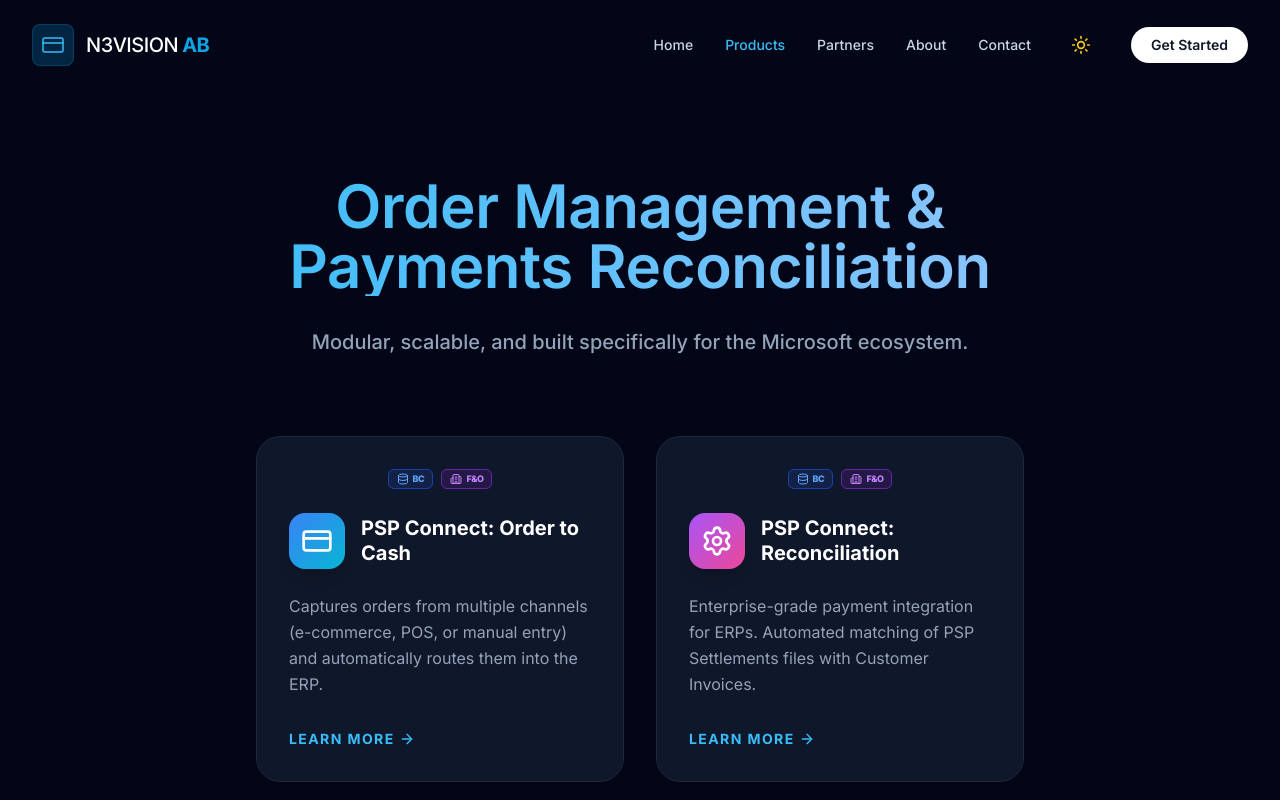
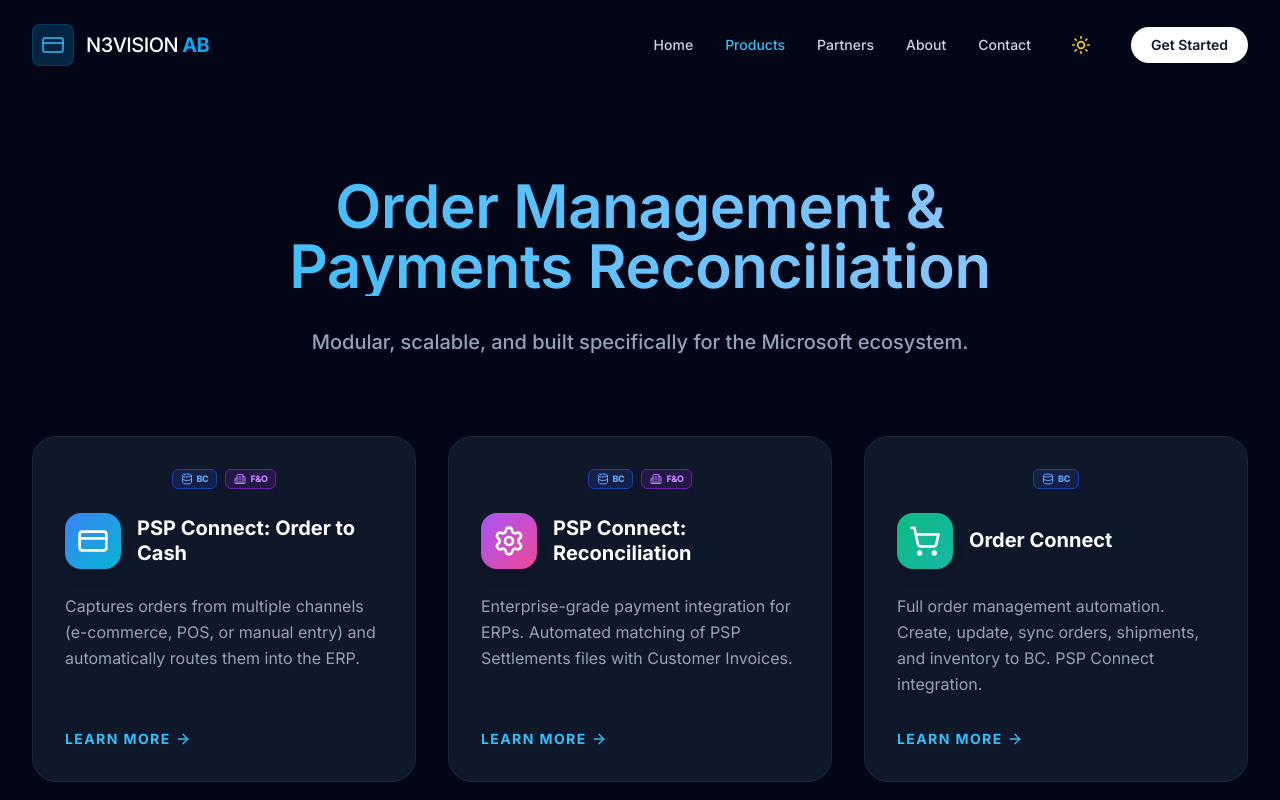
Before and after one commit to neville-n3vis/website, a React (Vite) app: page / in a window 1280 px wide. Both pictures are taken after a click on the button "Products". Shown: the top 800 px of the page. Built offline with nearby package versions, Linux system fonts and the light colour scheme.

Commit message:
Update Products.tsx

```diff
--- a/pages/Products.tsx
+++ b/pages/Products.tsx
@@ -2,7 +2,8 @@
 import { AnimatedSection } from '../components/AnimatedSection';
 import {
   CreditCard, Settings, ShoppingCart, X, CheckCircle2, ArrowRight,
-  Zap, Target, Eye, Rocket, ShieldAlert, BarChart3, Database, Building2, Calendar, Globe, FileWarning
+  Zap, Target, Eye, Rocket, ShieldAlert, BarChart3, Database, Building2, Calendar, Globe,
+  Gift, Receipt, Monitor
 } from 'lucide-react';
 import { PageView } from '../types';
 
@@ -89,24 +90,63 @@
   },
   {
     id: 5,
-    title: "PS Inkasso Connect",
+    title: "Gift Card Connect",
     compatibility: [
       { name: "BC", icon: <Database className="w-3 h-3" />, color: "bg-blue-50 text-blue-600 border-blue-200 dark:bg-blue-900/30 dark:text-blue-400 dark:border-blue-800" }
     ],
-    description: "Automate debt collection in Business Central. Send unpaid invoices and track updates — no file exports or middleware required.",
-    longDescription: "PS Inkasso Connect enables a seamless, real-time integration between Microsoft Dynamics 365 Business Central and PS Inkasso's services. Finance teams can submit cases, track updates, and receive payments — all without leaving Business Central. No middleware, no manual exports, no chasing external reports.",
+    description: "End-to-end Gift Card management for Business Central. Integrates multiple providers including AwardIT/Retain24 and Gifted.",
+    longDescription: "Gift Card Connect bridges Business Central with leading Gift Card Service Providers, delivering a fully automated Order-to-Cash experience. Whether transactions originate online or in-store, the app handles the full gift card lifecycle — from activation through redemption — with smart refund prioritisation when used alongside PSP Connect.",
     features: [
-      "One-Click Submission: Send unpaid invoices directly from the customer ledger to PS Inkasso using integrated actions.",
-      "Live Case Status Updates: View real-time case status, suggestions, payment info, and close dates directly in Business Central.",
-      "Automated Payment Posting: Payments and credit memos from PS Inkasso are posted automatically in BC, marked for follow-up.",
-      "Full Reminder & Collection Workflow: Supports invoice service, payment reminders, and debt collection directly via PS Inkasso.",
-      "Fakturaservice Support: Let PS Inkasso send invoices — with confirmation and links logged in Business Central.",
-      "Data Compliance: Only relevant invoice and customer data is shared (e.g. due date, amounts, interest, and contact info).",
-      "No Middleware Required: Everything runs inside Business Central using standard setup and secure web service communication.",
-      "Currency Account Support: Supports separate journals per currency for accurate reconciliation of incoming payments."
+      "Create, update, cancel, activate and redeem gift cards directly from within Business Central.",
+      "Handles gift card transactions from ecommerce sites as well as in-store POS purchases.",
+      "Supports multiple gift card payments on a single Sales Order, as full or partial payment.",
+      "Works in tandem with PSP Connect to let users prioritise refund order across payment methods (e.g. refund gift card before PSP).",
+      "Connects to multiple Gift Card Providers including AwardIT/Retain24 and Gifted.",
+      "Quick and easy Assisted Wizard setup.",
+      "Supports Essentials and Premium Editions across 25+ countries."
     ],
-    icon: <FileWarning className="w-8 h-8 text-white" />,
-    color: "from-rose-500 to-red-600"
+    icon: <Gift className="w-8 h-8 text-white" />,
+    color: "from-rose-500 to-pink-500"
+  },
+  {
+    id: 7,
+    title: "Terminal Connect",
+    compatibility: [
+      { name: "BC", icon: <Database className="w-3 h-3" />, color: "bg-blue-50 text-blue-600 border-blue-200 dark:bg-blue-900/30 dark:text-blue-400 dark:border-blue-800" }
+    ],
+    description: "Initiate payments from a BC Sales Order directly to a physical payment terminal. Real-time transaction sync, refunds, and automatic order matching — no manual entry required.",
+    longDescription: "Terminal Connect closes the gap between your physical point-of-sale and Business Central. With a single click from any Sales Order, the payment request is sent directly to a connected payment terminal via your PSP. Once the customer pays, the transaction result is returned automatically to BC and matched against the originating order — eliminating manual reconciliation and reducing errors at the point of sale. Compatible with any PSP and any terminal hardware.",
+    features: [
+      "One-click payment initiation from any BC Sales Order direct to a physical payment terminal.",
+      "Real-time transaction response received back into BC — approved, declined, or cancelled.",
+      "Automatic linking of the terminal payment to the originating Sales Order or Invoice in BC.",
+      "Refund handling initiated from within BC and executed directly on the terminal.",
+      "Works through your existing PSP connection — no additional payment contracts required.",
+      "Supports split and partial payments across terminal and other payment methods.",
+      "Full audit trail of all terminal transactions stored against the BC document.",
+      "PSP Agnostic: works with any PSP including Adyen, Nets, Stripe, Swish, and more.",
+      "Hardware Agnostic: compatible with any terminal hardware supported by your PSP."
+    ],
+    icon: <Monitor className="w-8 h-8 text-white" />,
+    color: "from-cyan-500 to-blue-600"
+  },
+  {
+    id: 6,
+    title: "Multi-VAT",
+    compatibility: [
+      { name: "BC", icon: <Database className="w-3 h-3" />, color: "bg-blue-50 text-blue-600 border-blue-200 dark:bg-blue-900/30 dark:text-blue-400 dark:border-blue-800" }
+    ],
+    description: "VAT reporting across multiple countries and currencies from a single Business Central legal entity. Full OSS support for European markets.",
+    longDescription: "Multi-VAT removes the complexity of cross-border VAT compliance for companies registered in multiple countries. Operating entirely within Business Central, it calculates and reports VAT to each relevant tax authority in any currency — regardless of your base currency or the original transaction currency — all from one legal entity.",
+    features: [
+      "Report VAT across multiple countries and currencies from a single BC legal entity.",
+      "Supports OSS (One Stop Shop) VAT reporting for European countries with a single VAT Statement to handle and post.",
+      "Automatically calculates and reports Sales and Purchase transactions to the relevant tax offices in any currency.",
+      "No dependency on base currency — handles multi-currency transactions natively.",
+      "Supports Essentials and Premium Editions across 18 countries including all major EU markets, UK, and US."
+    ],
+    icon: <Receipt className="w-8 h-8 text-white" />,
+    color: "from-violet-500 to-indigo-500"
   }
 ];
 
@@ -130,24 +170,44 @@
         </div>
       </AnimatedSection>
 
-      {/* 2. Grid Section — 5 products: 2 top row, 3 bottom row */}
-      <div className="mb-8 relative z-10">
-        {/* Top row — 2 products centred */}
-        <div className="grid grid-cols-1 md:grid-cols-2 gap-8 max-w-3xl mx-auto mb-8">
-          {products.slice(0, 2).map((product, index) => (
-            <AnimatedSection key={product.id} delay={index * 100}>
-              <ProductCard product={product} onSelect={setSelectedProduct} />
-            </AnimatedSection>
-          ))}
-        </div>
-        {/* Bottom row — 3 products */}
-        <div className="grid grid-cols-1 md:grid-cols-2 lg:grid-cols-3 gap-8">
-          {products.slice(2).map((product, index) => (
-            <AnimatedSection key={product.id} delay={(index + 2) * 100}>
-              <ProductCard product={product} onSelect={setSelectedProduct} />
-            </AnimatedSection>
-          ))}
-        </div>
+      {/* 2. Grid Section */}
+      <div className="grid grid-cols-1 md:grid-cols-2 lg:grid-cols-3 gap-8 justify-center mb-8 relative z-10">
+        {products.map((product, index) => (
+          <AnimatedSection key={product.id} delay={index * 100}>
+            <div
+              onClick={() => { window.scrollTo(0, 0); setTimeout(() => setSelectedProduct(product), 50); }}
+              className="group flex flex-col h-full bg-white dark:bg-slate-900 border border-slate-200 dark:border-slate-800 rounded-3xl p-8 hover:shadow-2xl transition-all duration-300 hover:-translate-y-2 relative overflow-hidden cursor-pointer active:scale-[0.98]"
+            >
+               <div className={`absolute inset-0 bg-gradient-to-br ${product.color} opacity-0 group-hover:opacity-5 transition-opacity duration-300 pointer-events-none`}></div>
+
+               <div className="flex flex-row flex-nowrap items-center justify-center gap-2 mb-6 overflow-hidden">
+                 {product.compatibility.map((erp) => (
+                   <span key={erp.name} className={`flex items-center whitespace-nowrap gap-1 px-2 py-0.5 text-[9px] font-extrabold uppercase tracking-tighter rounded-md border ${erp.color}`}>
+                     {erp.icon} {erp.name}
+                   </span>
+                 ))}
+               </div>
+
+               <div className="flex items-center space-x-4 mb-6">
+                 <div className={`flex-shrink-0 w-14 h-14 rounded-2xl bg-gradient-to-br ${product.color} flex items-center justify-center shadow-lg transform group-hover:scale-110 transition-transform duration-300`}>
+                   {product.icon}
+                 </div>
+                 <h3 className="text-xl font-bold text-slate-900 dark:text-white leading-tight">
+                   {product.title}
+                 </h3>
+               </div>
+
+               <p className="text-slate-600 dark:text-slate-400 leading-relaxed mb-8">
+                 {product.description}
+               </p>
+
+               <div className="mt-auto flex items-center text-primary-600 dark:text-primary-400 font-bold text-sm uppercase tracking-widest">
+                 <span>Learn more</span>
+                 <ArrowRight className="ml-1 w-4 h-4 transition-transform group-hover:translate-x-1" />
+               </div>
+            </div>
+          </AnimatedSection>
+        ))}
       </div>
 
       {/* 3. BOOK DEMO BUTTON */}
@@ -256,42 +316,6 @@
   );
 };
 
-// Extracted product card component to keep the grid sections DRY
-const ProductCard = ({ product, onSelect }: { product: any; onSelect: (p: any) => void }) => (
-  <div
-    onClick={() => { window.scrollTo(0, 0); setTimeout(() => onSelect(product), 50); }}
-    className="group flex flex-col h-full bg-white dark:bg-slate-900 border border-slate-200 dark:border-slate-800 rounded-3xl p-8 hover:shadow-2xl transition-all duration-300 hover:-translate-y-2 relative overflow-hidden cursor-pointer active:scale-[0.98]"
-  >
-    <div className={`absolute inset-0 bg-gradient-to-br ${product.color} opacity-0 group-hover:opacity-5 transition-opacity duration-300 pointer-events-none`}></div>
-
-    <div className="flex flex-row flex-nowrap items-center justify-center gap-2 mb-6 overflow-hidden">
-      {product.compatibility.map((erp: any) => (
-        <span key={erp.name} className={`flex items-center whitespace-nowrap gap-1 px-2 py-0.5 text-[9px] font-extrabold uppercase tracking-tighter rounded-md border ${erp.color}`}>
-          {erp.icon} {erp.name}
-        </span>
-      ))}
-    </div>
-
-    <div className="flex items-center space-x-4 mb-6">
-      <div className={`flex-shrink-0 w-14 h-14 rounded-2xl bg-gradient-to-br ${product.color} flex items-center justify-center shadow-lg transform group-hover:scale-110 transition-transform duration-300`}>
-        {product.icon}
-      </div>
-      <h3 className="text-xl font-bold text-slate-900 dark:text-white leading-tight">
-        {product.title}
-      </h3>
-    </div>
-
-    <p className="text-slate-600 dark:text-slate-400 leading-relaxed mb-8">
-      {product.description}
-    </p>
-
-    <div className="mt-auto flex items-center text-primary-600 dark:text-primary-400 font-bold text-sm uppercase tracking-widest">
-      <span>Learn more</span>
-      <ArrowRight className="ml-1 w-4 h-4 transition-transform group-hover:translate-x-1" />
-    </div>
-  </div>
-);
-
 const Benefit = ({ icon, title, text }: { icon: React.ReactNode, title: string, text: string }) => (
   <div className="flex flex-col space-y-2 text-left">
     <div className="flex items-center space-x-3">
```
